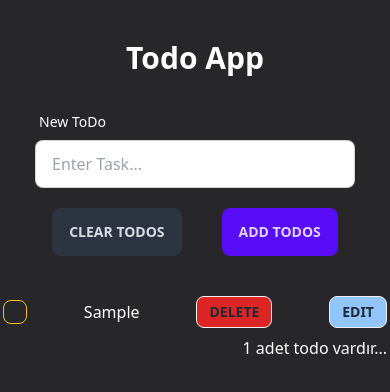
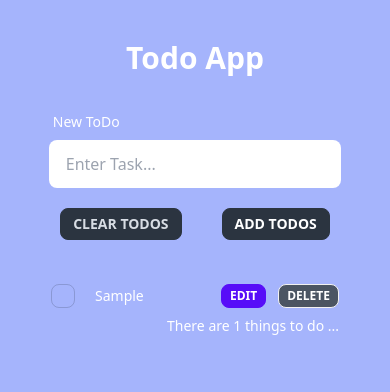
Before and after one commit to arigkubra/ToDo, a Vue app: page / in a window 390 px wide. Both pictures are taken after typing "Sample" into the empty fields and a click on the button "ADD TODOS". Shown: the top 392 px of the page. Built offline with nearby package versions, Linux system fonts and the light colour scheme.

Commit message:
Responsive design complete

```diff
--- a/src/App.vue
+++ b/src/App.vue
@@ -1,5 +1,8 @@
 <template>
-  <div class="bg-zinc-800 min-h-screen ">
+  <div
+    class="bg-indigo-300 min-h-screen sm:min-h-0 sm:h-screen sm:w-full sm:text-base text-sm">
+
+
     <h1
       class="flex flex-col justify-center items-center font-bold text-3xl pt-10 pb-7 text-white"
     >
--- a/src/components/AddSection.vue
+++ b/src/components/AddSection.vue
@@ -4,7 +4,7 @@
 
     <!-- Input Area -->
 
-    <div class="form-control mb-5 w-full max-w-xs">
+    <div class="form-control mb-5 sm:w-full w-3/4  max-w-xs">
       <label  class="label">
         <span class="label-text text-white">New ToDo</span>
       </label>
@@ -15,7 +15,7 @@
         id="todoText"
         type="text"
         placeholder="Enter Task..."
-        class="input input-bordered w-full max-w-xs"
+        class="input   caret-pink-500 "
       />
     </div>
 
@@ -25,10 +25,10 @@
 <!-- Burada ise click event'i tetiklendiğinde addITem fonksiyonunu çalıştır ve argüman olarak inputtan gelen todoText'i vermesini sağlıyorum -->
       <button
       @click="clearAllHandler"
-      class="btn btn-neutral">Clear Todos</button>
+      class="btn btn-neutral btn-sm">Clear Todos</button>
       <button @click="addItem(todoText);
        clearInput()"
-       class="ml-10 btn btn-primary"  >
+       class="ml-10 btn btn-neutral hover:bg-pink-700 text-white btn-sm">
        Add Todos
       </button>
 
--- a/src/components/Buttons.vue
+++ b/src/components/Buttons.vue
@@ -1,6 +1,6 @@
 <template>
 
-    <button class="btn btn-sm">
+    <button class="btn btn-xs ml-3">
       <slot></slot>
     </button>
 </template>
--- a/src/components/ListSection.vue
+++ b/src/components/ListSection.vue
@@ -1,5 +1,5 @@
 <template>
-    <div class="flex flex-col w-96 mx-auto mt-5">
+    <div class="flex flex-col w-72 sm:w-2/5 mx-auto  mt-6">
         <TodoList />
         <ResultBar :itemCount="getData.todoList.length" />
         <!-- v-bind kullanarak itemCount'un güncel sayısını ResultBar component'ı içine yazdırabiliyoruz. -->
--- a/src/components/ResultBar.vue
+++ b/src/components/ResultBar.vue
@@ -1,6 +1,6 @@
 <template>
     <div class="flex  justify-end">
-        <span class="mt-2 text-white">{{ itemCount }} adet todo vardır...</span>
+        <span class="mt-2 text-white">There are {{ itemCount }} things to do ...</span>
     </div>
 
 </template>
--- a/src/components/TodoItem.vue
+++ b/src/components/TodoItem.vue
@@ -1,24 +1,26 @@
 <template>
   <li
-
     class="flex justify-between  items-center mt-5  text-white">
     <input
       type="checkbox"
-      class="checkbox checkbox-warning"
+      class="checkbox"
       v-model="item.completed"
       />
-    <span
+    <div
+    class="whitespace-normal w-full  break-all ml-5"
     :style="{ 'text-decoration': item.completed ? 'line-through' : 'none' }"
     v-if="!item.editing"
-    >{{ item.text }}</span>
+    >{{ item.text }}</div>
     <input
       v-else
       v-model="item.text"
       @keyup.enter="saveEdit"
-      class="text-black"
+      class="text-black sm:w-full w-3/4 ml-2"
     />
-    <buttons @click="deleteItem(item)" class="btn btn-sm bg-red-600">Delete</buttons>
-    <buttons @click="toggleEdit" class="btn btn-sm bg-blue-300">{{ item.editing ? "Save" : "Edit" }}</buttons>
+    <div class="flex">
+      <buttons @click="toggleEdit" class="btn btn-primary text-white sm:btn-sm ">{{ item.editing ? "Save" : "Edit" }}</buttons>
+      <buttons @click="deleteItem(item)" class="btn text-white sm:btn-sm bg-gray-600 hover:bg-red-700">Delete</buttons>
+    </div>
 
   </li>
 </template>
```
